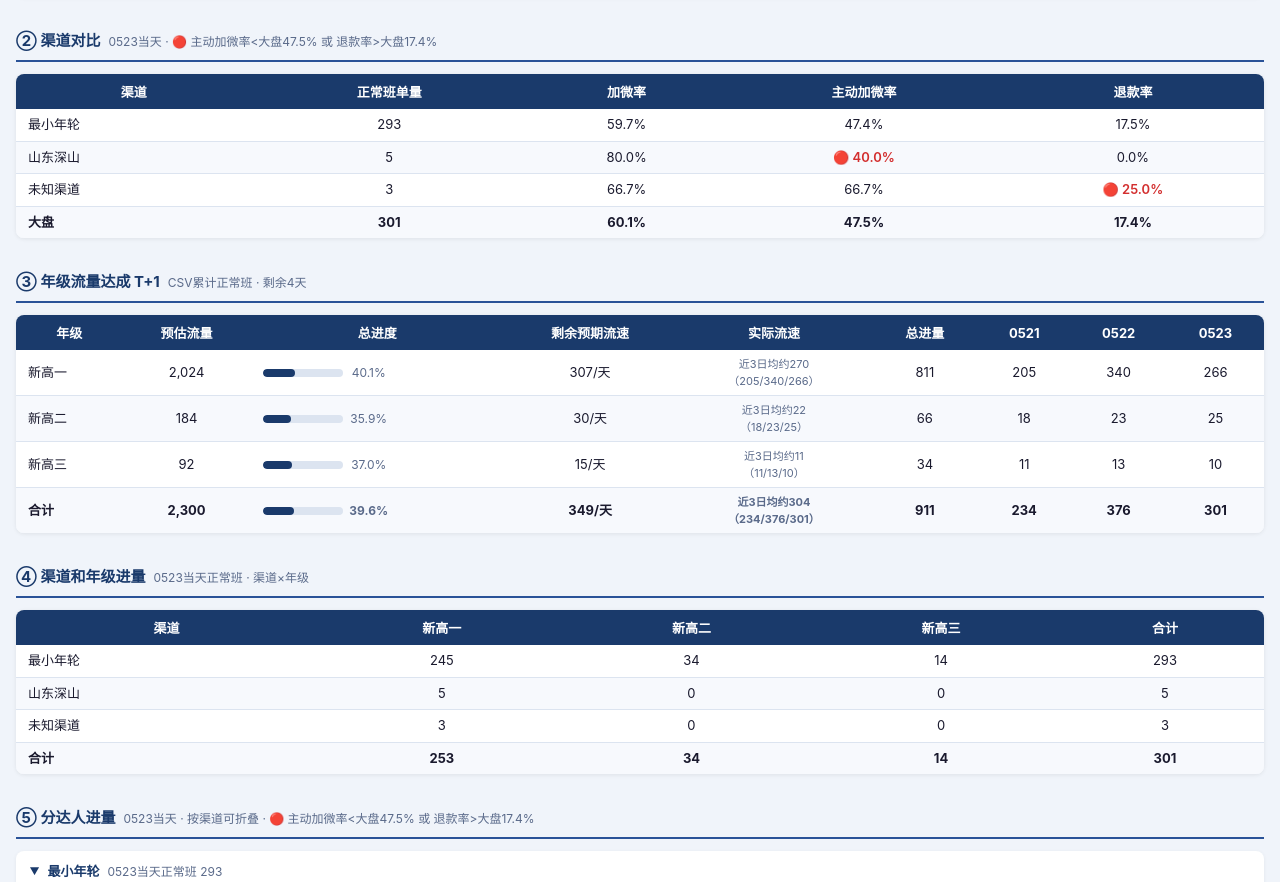
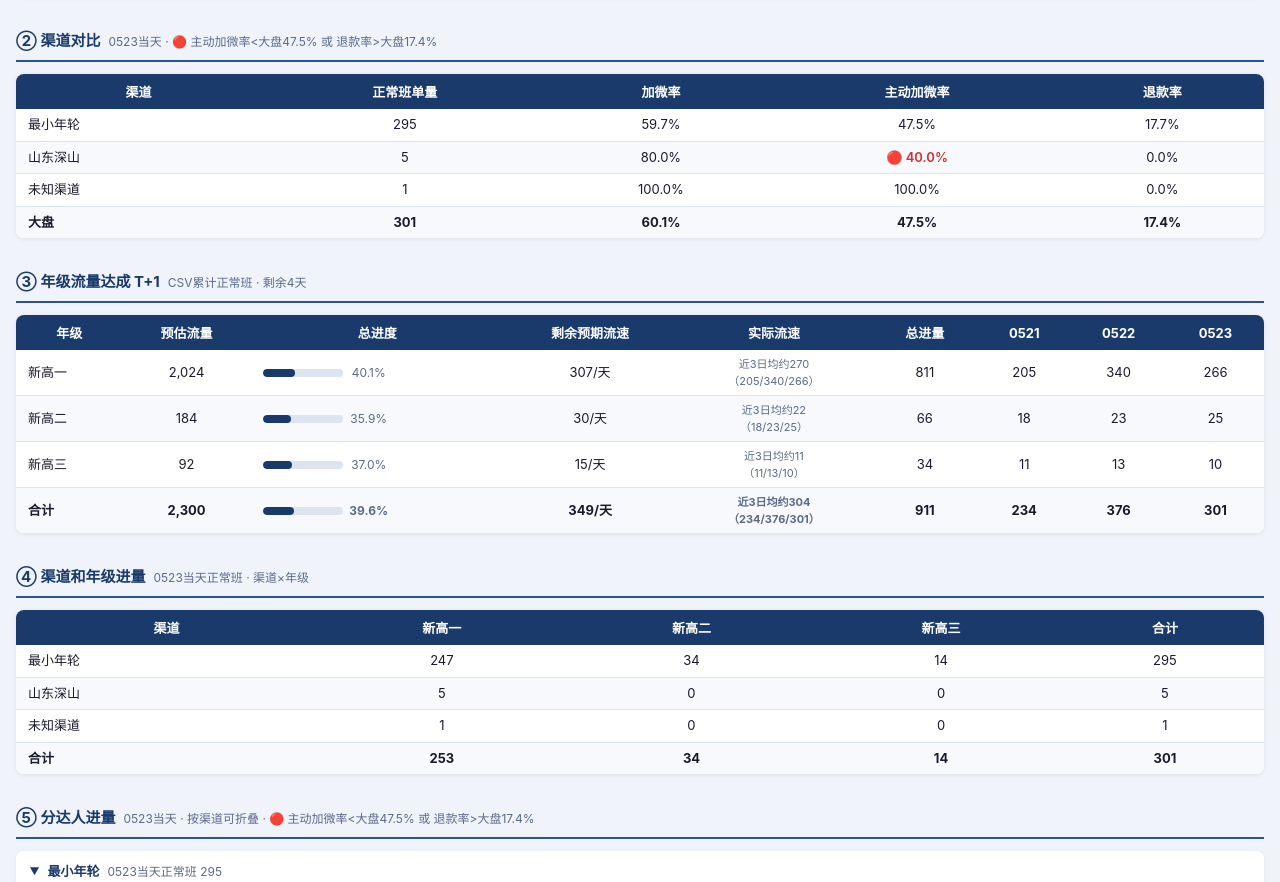
Before and after one commit to lin384722-svg/gzdb-0524-snap-normal, a plain HTML site: page index.html in a window 1280 px wide. Shown: the part 518-1400 px from the top of the page. Drawn offline with Linux system fonts and the light colour scheme.

Commit message:
修正遂宁升学林老师归属最小年轮，渠道最终295/5/1

```diff
--- a/index.html
+++ b/index.html
@@ -135,7 +135,7 @@
       <thead><tr><th>渠道</th><th>正常班单量</th><th>加微率</th><th>主动加微率</th><th>退款率</th></tr></thead>
       <tbody>
         <tr>
-          <td class="left">最小年轮</td><td>293</td><td>59.7%</td><td>47.4%</td><td>17.5%</td>
+          <td class="left">最小年轮</td><td>295</td><td>59.7%</td><td>47.5%</td><td>17.7%</td>
         </tr>
         <tr>
           <td class="left">山东深山</td><td>5</td>
@@ -144,10 +144,10 @@
           <td>0.0%</td>
         </tr>
         <tr>
-          <td class="left">未知渠道</td><td>3</td>
-          <td>66.7%</td>
-          <td>66.7%</td>
-          <td class="red">🔴 25.0%</td>
+          <td class="left">未知渠道</td><td>1</td>
+          <td>100.0%</td>
+          <td>100.0%</td>
+          <td>0.0%</td>
         </tr>
         <tr style="font-weight:700; background:#f0f4fa;">
           <td class="left">大盘</td><td>301</td><td>60.1%</td><td>47.5%</td><td>17.4%</td>
@@ -204,9 +204,9 @@
     <table>
       <thead><tr><th>渠道</th><th>新高一</th><th>新高二</th><th>新高三</th><th>合计</th></tr></thead>
       <tbody>
-        <tr><td class="left">最小年轮</td><td>245</td><td>34</td><td>14</td><td>293</td></tr>
+        <tr><td class="left">最小年轮</td><td>247</td><td>34</td><td>14</td><td>295</td></tr>
         <tr><td class="left">山东深山</td><td>5</td><td>0</td><td>0</td><td>5</td></tr>
-        <tr><td class="left">未知渠道</td><td>3</td><td>0</td><td>0</td><td>3</td></tr>
+        <tr><td class="left">未知渠道</td><td>1</td><td>0</td><td>0</td><td>1</td></tr>
         <tr style="font-weight:700; background:#f0f4fa;"><td class="left">合计</td><td>253</td><td>34</td><td>14</td><td>301</td></tr>
       </tbody>
     </table>
@@ -218,7 +218,7 @@
   <div class="section-title">⑤ 分达人进量<span>0523当天 · 按渠道可折叠 · 🔴 主动加微率&lt;大盘47.5% 或 退款率&gt;大盘17.4%</span></div>
 
   <details open>
-    <summary>最小年轮 <span style="font-weight:400;color:#5a6a8a;font-size:12px;margin-left:8px;">0523当天正常班 293</span></summary>
+    <summary>最小年轮 <span style="font-weight:400;color:#5a6a8a;font-size:12px;margin-left:8px;">0523当天正常班 295</span></summary>
     <div class="table-wrap">
       <table>
         <thead><tr><th>达人名称</th><th>正常班</th><th>加微率</th><th>主动加微率</th><th>退款率</th></tr></thead>
@@ -248,7 +248,7 @@
           <tr><td class="left">顾校长讲升学</td><td>3</td><td>100.0%</td><td class="red">🔴 33.3%</td><td class="red">🔴 33.3%</td></tr>
           <tr><td class="left">大王老师讲升学</td><td>2</td><td>0.0%</td><td class="red">🔴 0.0%</td><td>0.0%</td></tr>
           <tr><td class="left">小严老师初高阶提升课堂</td><td>2</td><td>100.0%</td><td>50.0%</td><td>0.0%</td></tr>
-          <tr><td class="left">遂宁升学林老师（最小）</td><td>1</td><td>0.0%</td><td class="red">🔴 0.0%</td><td class="red">🔴 50.0%</td></tr>
+          <tr><td class="left">遂宁升学林老师</td><td>2</td><td>50.0%</td><td>50.0%</td><td class="red">🔴 50.0%</td></tr>
           <tr><td class="left">得胜升学规划指导号A</td><td>1</td><td>0.0%</td><td class="red">🔴 0.0%</td><td>0.0%</td></tr>
           <tr><td class="left">刘主任教育规划lht11</td><td>1</td><td>0.0%</td><td class="red">🔴 0.0%</td><td class="red">🔴 100.0%</td></tr>
           <tr><td class="left">顾得老师教育规划</td><td>1</td><td>0.0%</td><td class="red">🔴 0.0%</td><td>0.0%</td></tr>
@@ -272,12 +272,11 @@
   </details>
 
   <details>
-    <summary>未知渠道 <span style="font-weight:400;color:#5a6a8a;font-size:12px;margin-left:8px;">0523当天正常班 3</span></summary>
+    <summary>未知渠道 <span style="font-weight:400;color:#5a6a8a;font-size:12px;margin-left:8px;">0523当天正常班 1</span></summary>
     <div class="table-wrap">
       <table>
         <thead><tr><th>达人名称</th><th>正常班</th><th>加微率</th><th>主动加微率</th><th>退款率</th></tr></thead>
         <tbody>
-          <tr><td class="left">遂宁升学林老师</td><td>2</td><td>50.0%</td><td>50.0%</td><td class="red">🔴 50.0%</td></tr>
           <tr><td class="left">陈老师讲睿致升学</td><td>1</td><td>100.0%</td><td>100.0%</td><td>0.0%</td></tr>
         </tbody>
       </table>
```
